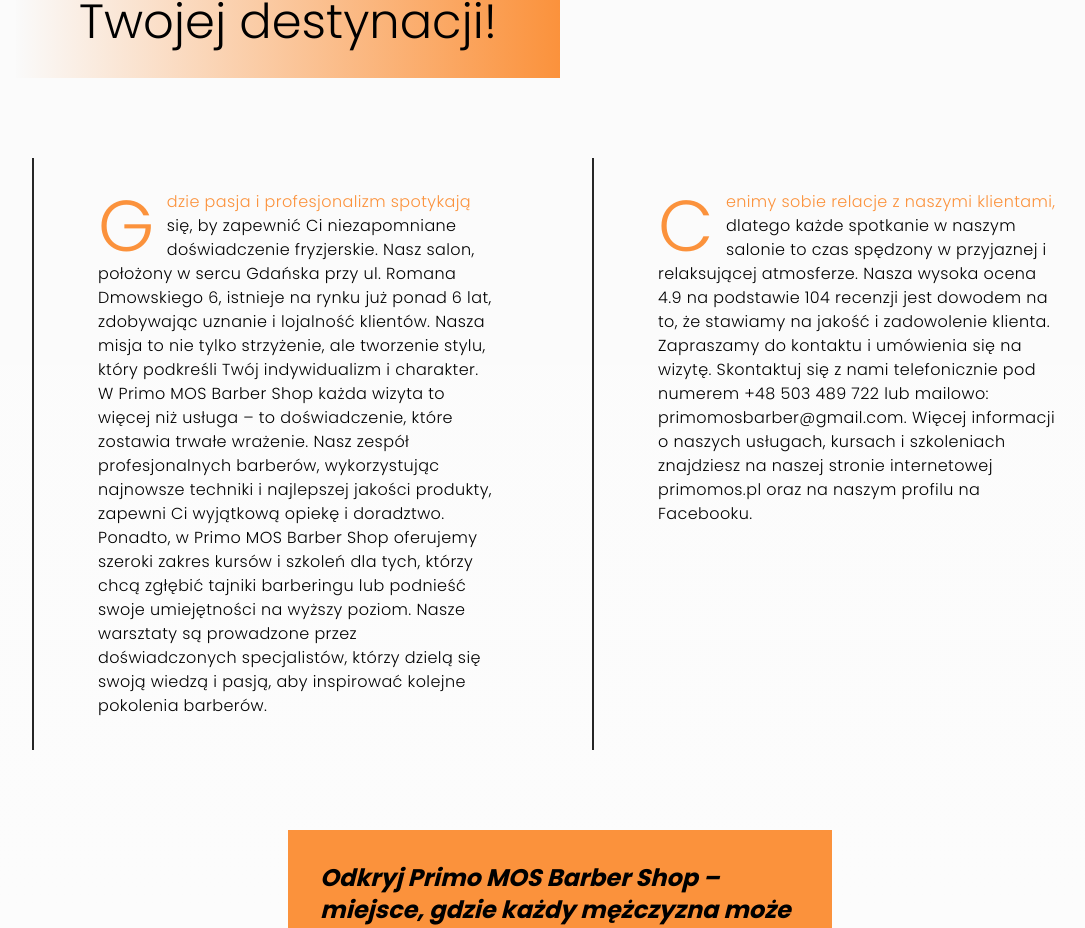
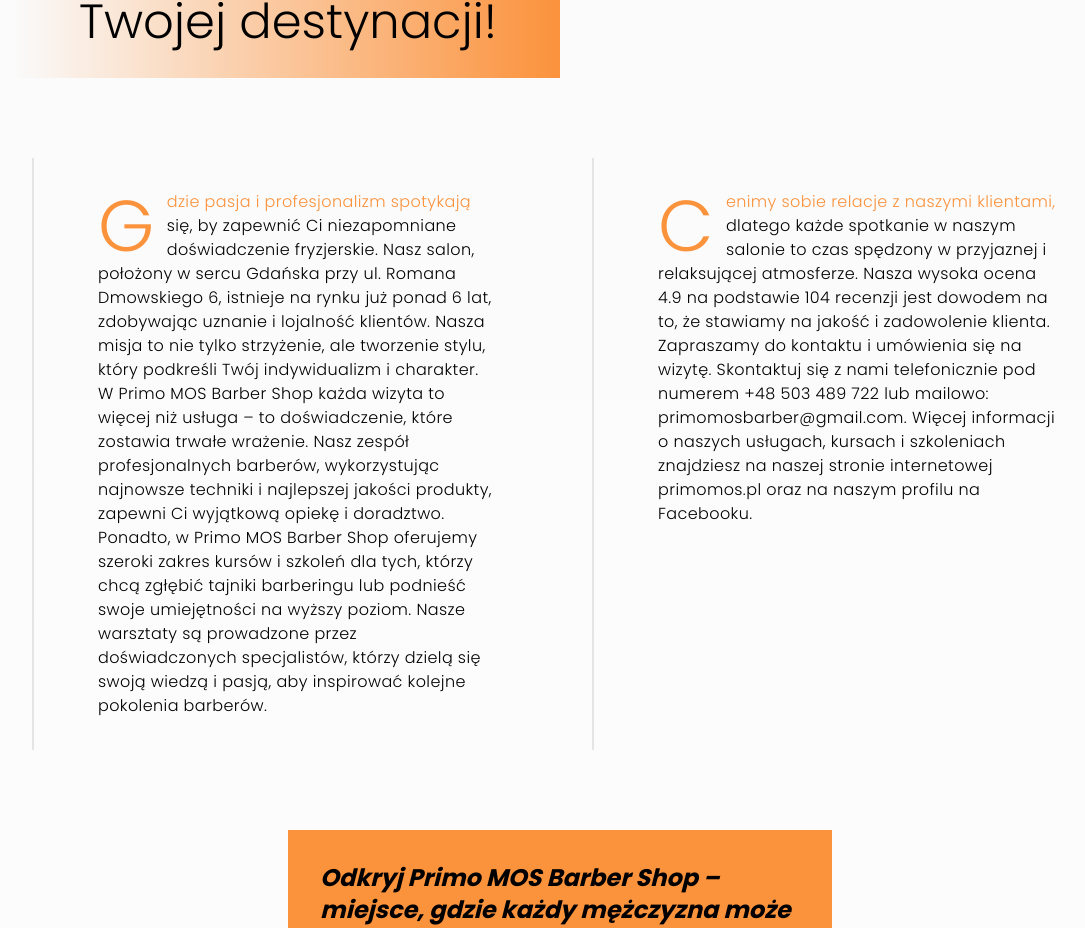
Before and after one commit to franckyi/primomos, a Next.js app in the folder frontend/: page / in a window 1280 px wide. Shown: the part 1274-2202 px from the top of the page, without its empty margins (80-1165 px from the left). Built offline with nearby package versions, Linux system fonts and the light colour scheme.

Commit message:
fix colors and increase lateral margin

```diff
--- a/frontend/app/page.tsx
+++ b/frontend/app/page.tsx
@@ -14,7 +14,7 @@
         <Video src="https://youtu.be/C3l0U2Fx1S4?si=3q4Bv2s4qsp7Oed0&t=65" />
       </div> */}
       <IntroText />
-      <div className="w-3/4">
+      <div className="2xl:mx-80">
         <HomeImages />
       </div>
       <Training />
--- a/frontend/app/regulamin/page.tsx
+++ b/frontend/app/regulamin/page.tsx
@@ -2,7 +2,7 @@
 
 function Regulamin() {
   return (
-    <section className="mx-8 lg:mx-24 lg:px-24 pb-24 text-neutral-400">
+    <section className="mx-8 lg:mx-24 2xl:mx-80 lg:px-24 pb-24 text-neutral-400">
       <h2
         id="szkolenie"
         className="p-8 pl-8 lg:my-16 lg:w-1/3 text-3xl lg:text-5xl mr-auto bg-gradient-to-r from-neutral-50 dark:from-black to-orange-400 dark:to-orange-400 text-black dark:text-white text-center"
--- a/frontend/app/ui/home/home-images.tsx
+++ b/frontend/app/ui/home/home-images.tsx
@@ -3,7 +3,7 @@
 
 function HomeImages() {
   return (
-    <section className="lg:w-6/6 flex flex-col lg:flex-row">
+    <section className="mx-auto flex flex-col lg:flex-row">
       {images.length > 0 &&
         images.map((img) => (
           <Image
--- a/frontend/app/ui/intro-text.tsx
+++ b/frontend/app/ui/intro-text.tsx
@@ -9,7 +9,7 @@
 
 export default function IntroText() {
   return (
-    <section className="mx-8 lg:mx-24">
+    <section className="mx-8 lg:mx-24 2xl:mx-80">
       <h2
         id="onas"
         className="p-8 lg:pl-8 mb-8 lg:my-16 w-full lg:w-2/4 text-3xl lg:text-5xl lg:mr-auto bg-gradient-to-r from-neutral-50 dark:from-black to-orange-400 dark:to-orange-400 text-center"
@@ -19,13 +19,13 @@
       <div className="lg:p-4 flex flex-col gap-16 lg:flex-row tracking-wide dark:text-neutral-400">
         <p
           className="lg:p-8 lg:w-3/4 lg:pl-16 first-letter:text-5xl lg:first-letter:text-2xl lg:first-letter:text-7xl first-line:text-orange-400
-        first-letter:mr-3 first-letter:float-left lg:border-l-2 border-neutral-800 lg:hover:bg-neutral-200 dark:lg:hover:bg-neutral-950"
+        first-letter:mr-3 first-letter:float-left lg:border-l-2 border-neutral-200 dark:border-neutral-800 lg:hover:bg-neutral-200 dark:lg:hover:bg-neutral-950"
         >
           {text1}
         </p>
         <p
           className="lg:p-8 lg:w-3/4 lg:pl-16 first-letter:text-5xl lg:first-letter:text-2xl lg:first-letter:text-7xl first-line:text-orange-400
-        first-letter:mr-3 first-letter:float-left lg:border-l-2 border-neutral-800 lg:hover:bg-neutral-200 dark:lg:hover:bg-neutral-950"
+        first-letter:mr-3 first-letter:float-left lg:border-l-2 border-neutral-200 dark:border-neutral-800 lg:hover:bg-neutral-200 dark:lg:hover:bg-neutral-950"
         >
           {text2}
         </p>
--- a/frontend/app/ui/training.tsx
+++ b/frontend/app/ui/training.tsx
@@ -1,6 +1,5 @@
 import Image from "next/image";
 import FormatQuoteIcon from "@mui/icons-material/FormatQuote";
-import { Diversity1Sharp } from "@mui/icons-material";
 
 const heading = "Szkolenie";
 function getIntro() {
@@ -19,7 +18,7 @@
 
 function Training() {
   return (
-    <section className="mx-8 lg:mx-24">
+    <section className="mx-8 lg:mx-24 2xl:mx-80">
       <h2
         id="szkolenie"
         className="p-8 pl-8 mt-16 mb-0 lg:w-1/3 text-3xl lg:text-5xl mr-auto bg-gradient-to-r from-neutral-50 dark:from-black to-orange-400 dark:to-orange-400 text-center"
```
